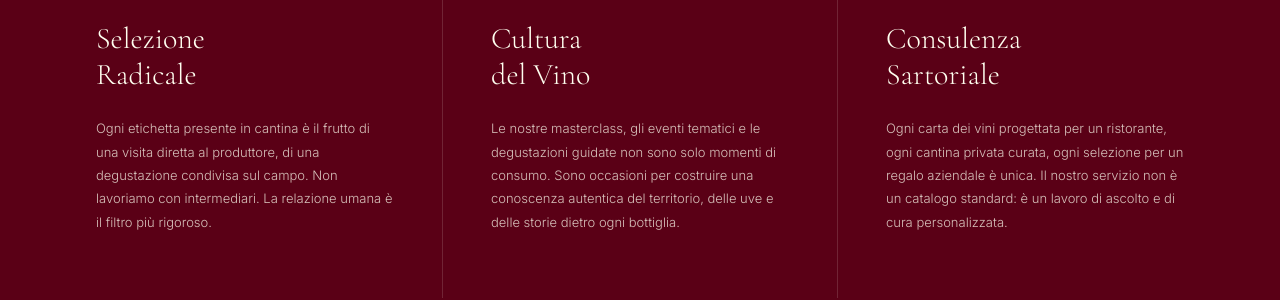
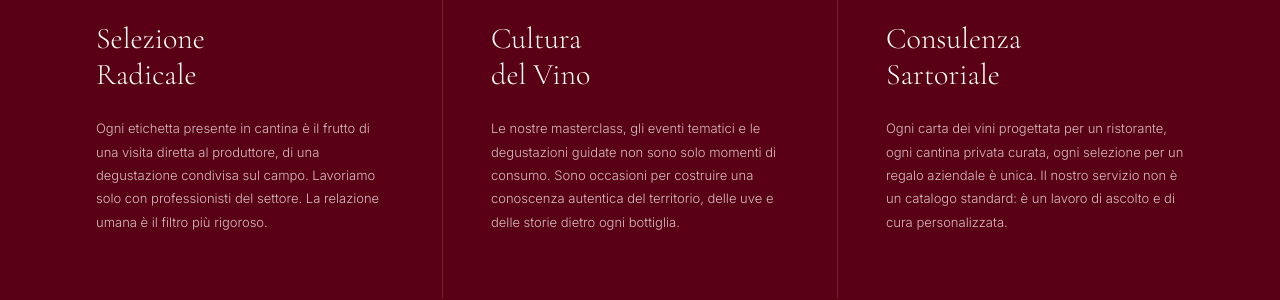
Before and after one commit to aurexagency/EnotecaDeGustibus, a website built with Vite: page chi-siamo.html in a window 1280 px wide. Shown: the part 3594-3894 px from the top of the page. Built offline with nearby package versions, Linux system fonts and the light colour scheme.

Commit message:
aggiornato paragrafo intermediari

```diff
--- a/chi-siamo.html
+++ b/chi-siamo.html
@@ -791,7 +791,7 @@
             <span class="cs-valore-item__num">01</span>
             <h3 class="cs-valore-item__title">Selezione<br>Radicale</h3>
             <p class="cs-valore-item__body">
-              Ogni etichetta presente in cantina è il frutto di una visita diretta al produttore, di una degustazione condivisa sul campo. Non lavoriamo con intermediari. La relazione umana è il filtro più rigoroso.
+              Ogni etichetta presente in cantina è il frutto di una visita diretta al produttore, di una degustazione condivisa sul campo. Lavoriamo solo con professionisti del settore. La relazione umana è il filtro più rigoroso.
             </p>
           </article>
 
```
